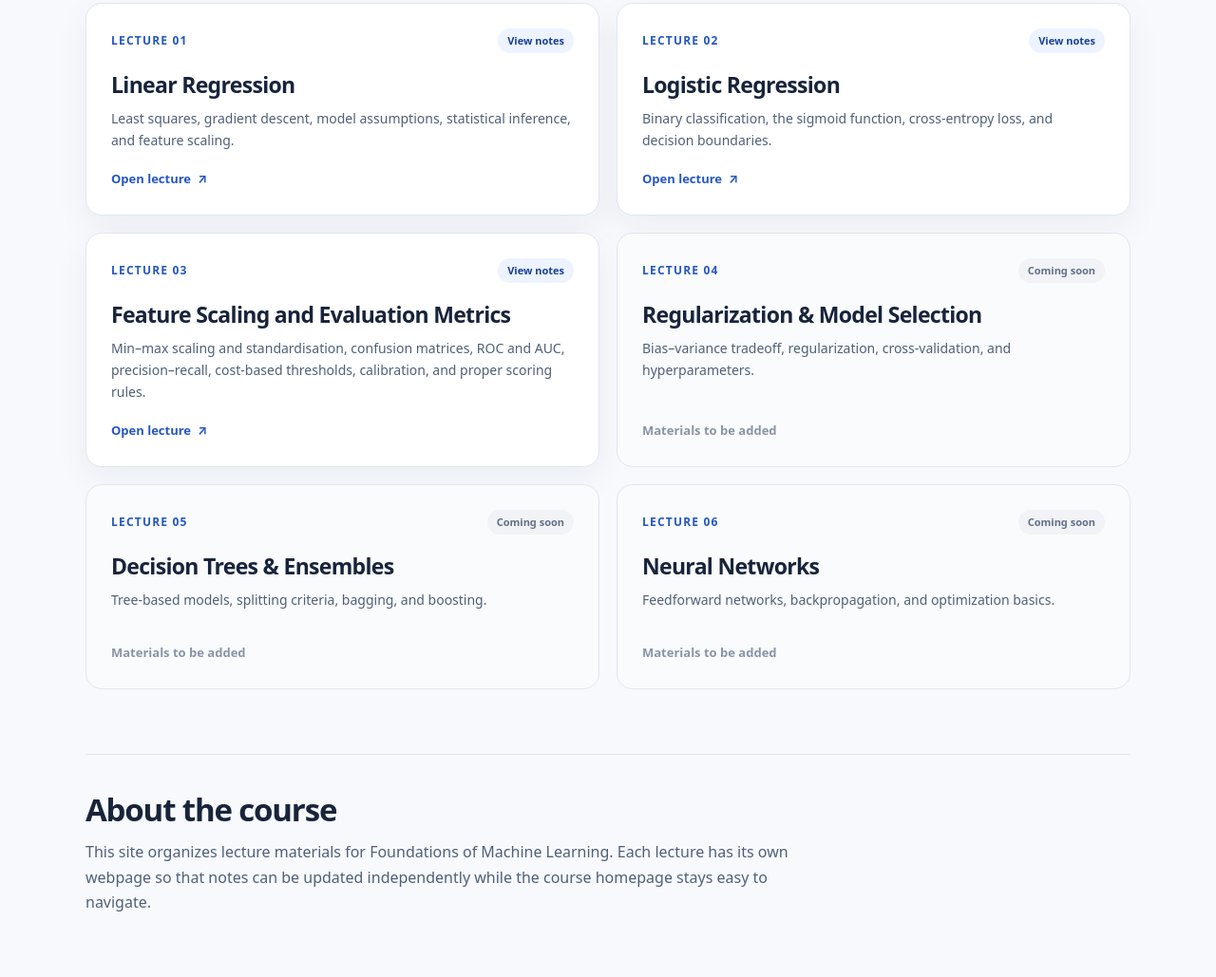
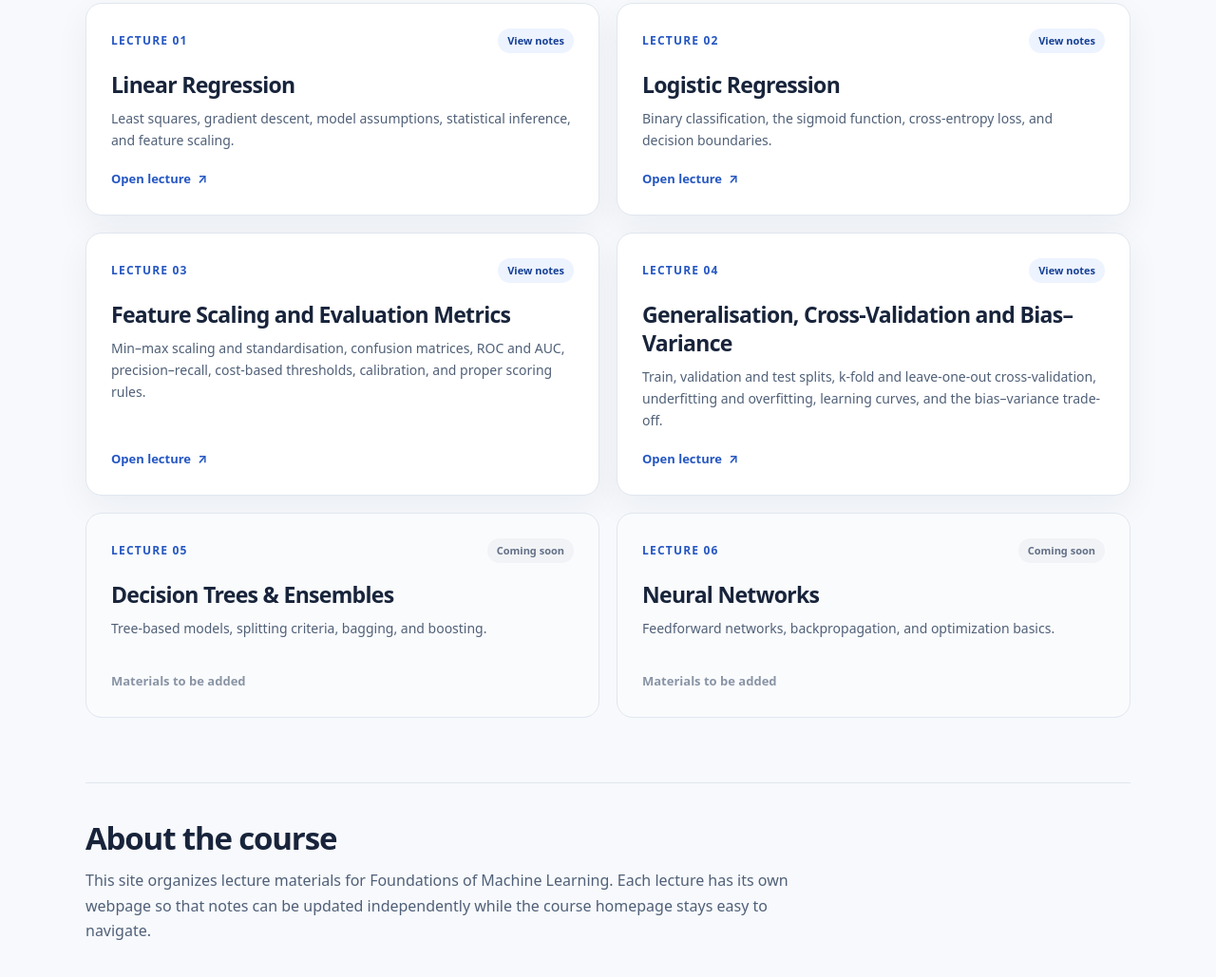
Before and after one commit to Man-isHa/PGDM, a plain HTML site: page index.html in a window 1280 px wide. Shown: the part 714-1743 px from the top of the page at 95% size. Drawn offline with Linux system fonts and the light colour scheme.

Commit message:
Revise Lecture 04 content and update link
Updated lecture details for Lecture 04, including title and description.

```diff
--- a/index.html
+++ b/index.html
@@ -142,15 +142,16 @@
           <div class="lecture-bottom">Open lecture <span aria-hidden="true">↗</span></div>
         </a>
 
-        <article class="lecture upcoming">
+        <!-- IMPORTANT: Upload a file named lecture4.html to the SAME GitHub repo folder. -->
+        <a class="lecture" href="lecture4.html">
           <div class="lecture-top">
             <span class="lecture-number">Lecture 04</span>
-            <span class="tag soon">Coming soon</span>
+            <span class="tag">View notes</span>
           </div>
-          <h3>Regularization &amp; Model Selection</h3>
-          <p class="desc">Bias–variance tradeoff, regularization, cross-validation, and hyperparameters.</p>
-          <div class="lecture-bottom">Materials to be added</div>
-        </article>
+          <h3>Generalisation, Cross-Validation and Bias–Variance</h3>
+          <p class="desc">Train, validation and test splits, k-fold and leave-one-out cross-validation, underfitting and overfitting, learning curves, and the bias–variance trade-off.</p>
+          <div class="lecture-bottom">Open lecture <span aria-hidden="true">↗</span></div>
+        </a>
 
         <article class="lecture upcoming">
           <div class="lecture-top">
```
